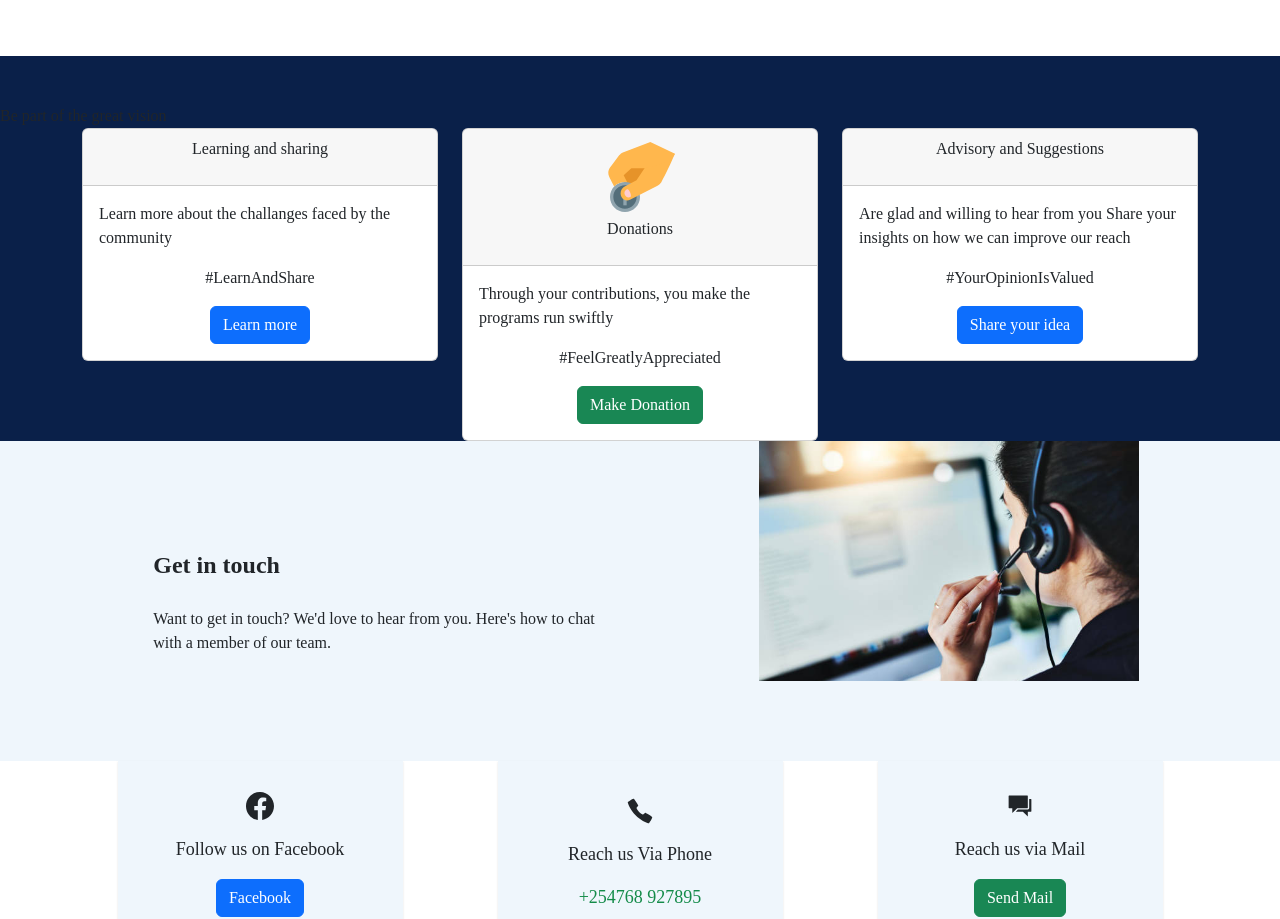
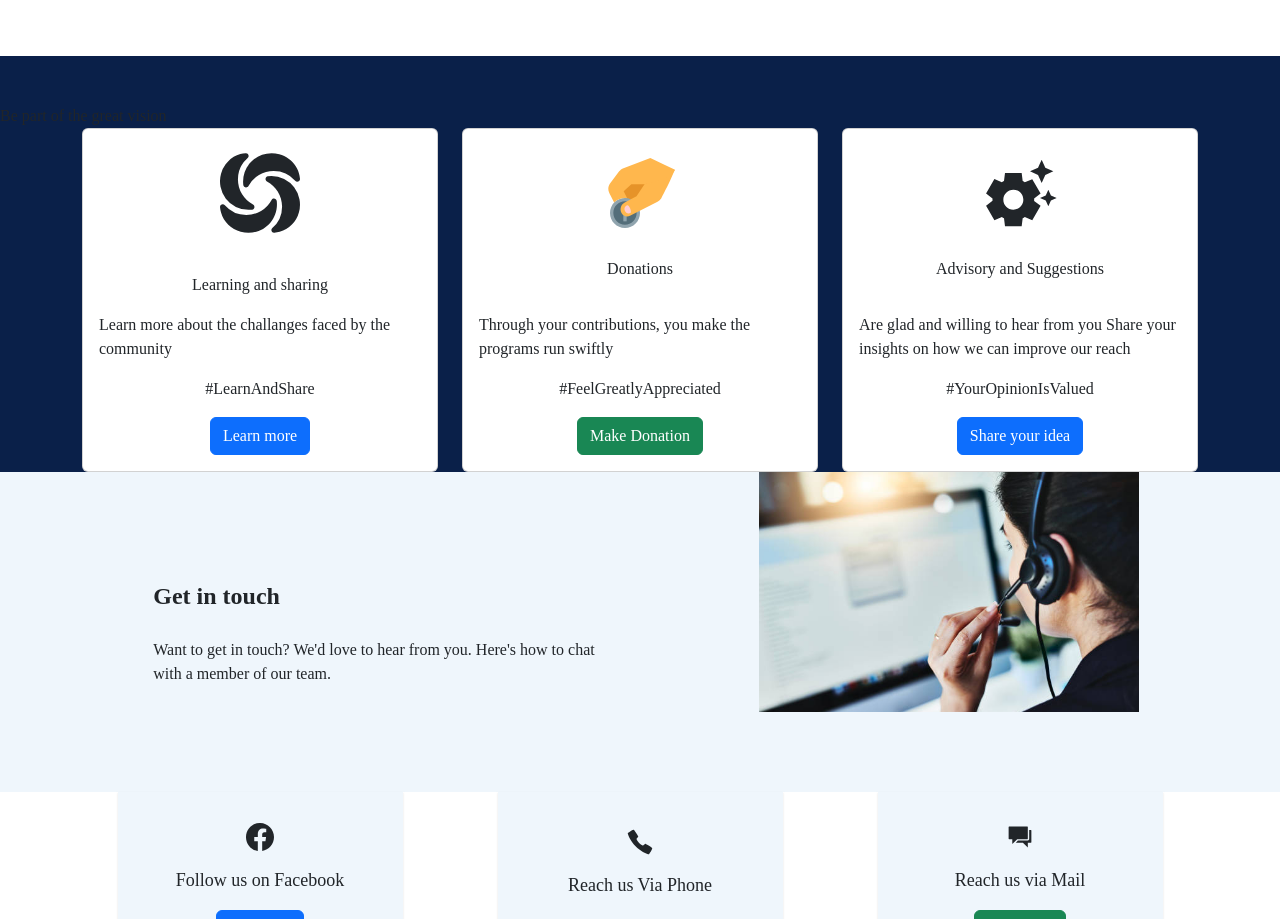
Before and after one commit to Manenomyk/Harold-mbati-site, a React (Create React App) app: page / in a window 1280 px wide. Shown: the part 1360-2279 px from the top of the page. Built offline with nearby package versions, Linux system fonts and the light colour scheme; a web font is replaced by a local one.

Commit message:
all icons

```diff
--- a/src/Pages/Home.css
+++ b/src/Pages/Home.css
@@ -98,4 +98,6 @@ height: auto;
     display: flex;
     justify-content: center;
     font-size: 5rem;
+    margin-top: 1.5rem;
+    margin-bottom: 1.5rem;
 }
--- a/src/Pages/Home.js
+++ b/src/Pages/Home.js
@@ -6,6 +6,9 @@ import img5 from "../Images/mbati5.jpg";
 import Mission from "./Mission/Mission";
 import Contact from "./Contact/Contact";
 import { FcDonate } from "react-icons/fc";
+import { SiSololearn } from "react-icons/si";
+import { MdSettingsSuggest } from "react-icons/md";
+
 
 function Home() {
   return (
@@ -87,10 +90,13 @@ function Home() {
           <home.Row>
             <home.Col lg={4} className="mx-auto">
               <home.Card>
-                <home.Card.Header className="">
-                  <p className="advice">Learning and sharing</p>
-                </home.Card.Header>
+
+                  <div className="icon">
+                    <SiSololearn />
+                  </div>
+
                 <home.Card.Body>
+                <p className="advice">Learning and sharing</p>
                   <div>
                     <p className="advice">
                       Learn more about the challanges faced by the community
@@ -107,12 +113,11 @@ function Home() {
             </home.Col>
             <home.Col lg={4} className="mx-auto">
               <home.Card>
-                <home.Card.Header className="">
+
                   <div className="icon">
                     <FcDonate />
                   </div>
                   <p className="advice">Donations</p>
-                </home.Card.Header>
                 <home.Card.Body>
                   <div>
                     <p className="advice">
@@ -128,9 +133,12 @@ function Home() {
             </home.Col>
             <home.Col lg={4} className="mx-auto">
               <home.Card>
-                <home.Card.Header className="">
+
+                  <div className="icon">
+                    <MdSettingsSuggest />
+                  </div>
                   <p className="advice">Advisory and Suggestions</p>
-                </home.Card.Header>
+
                 <home.Card.Body>
                   <div className="advice">
                     <div>
```
